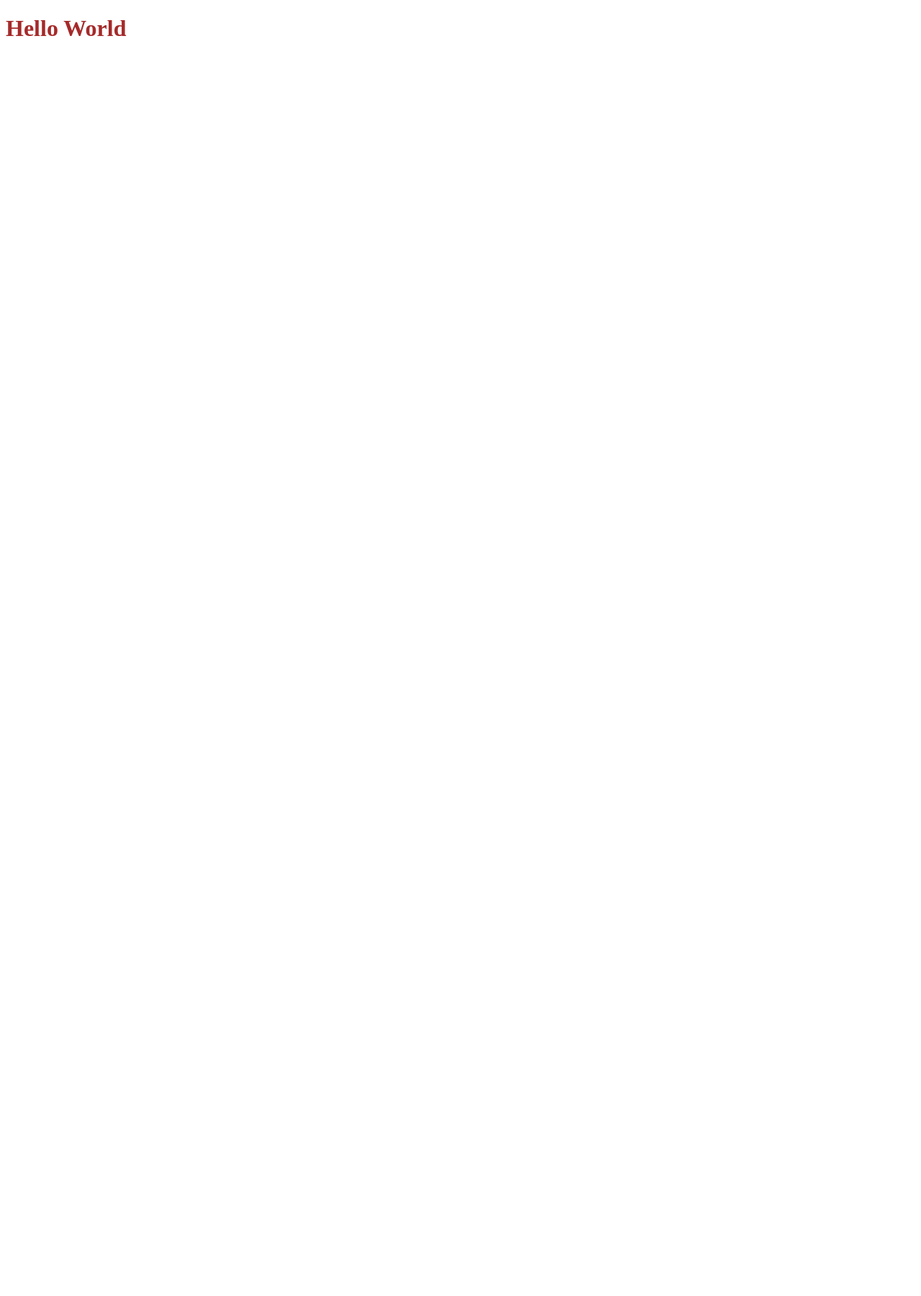
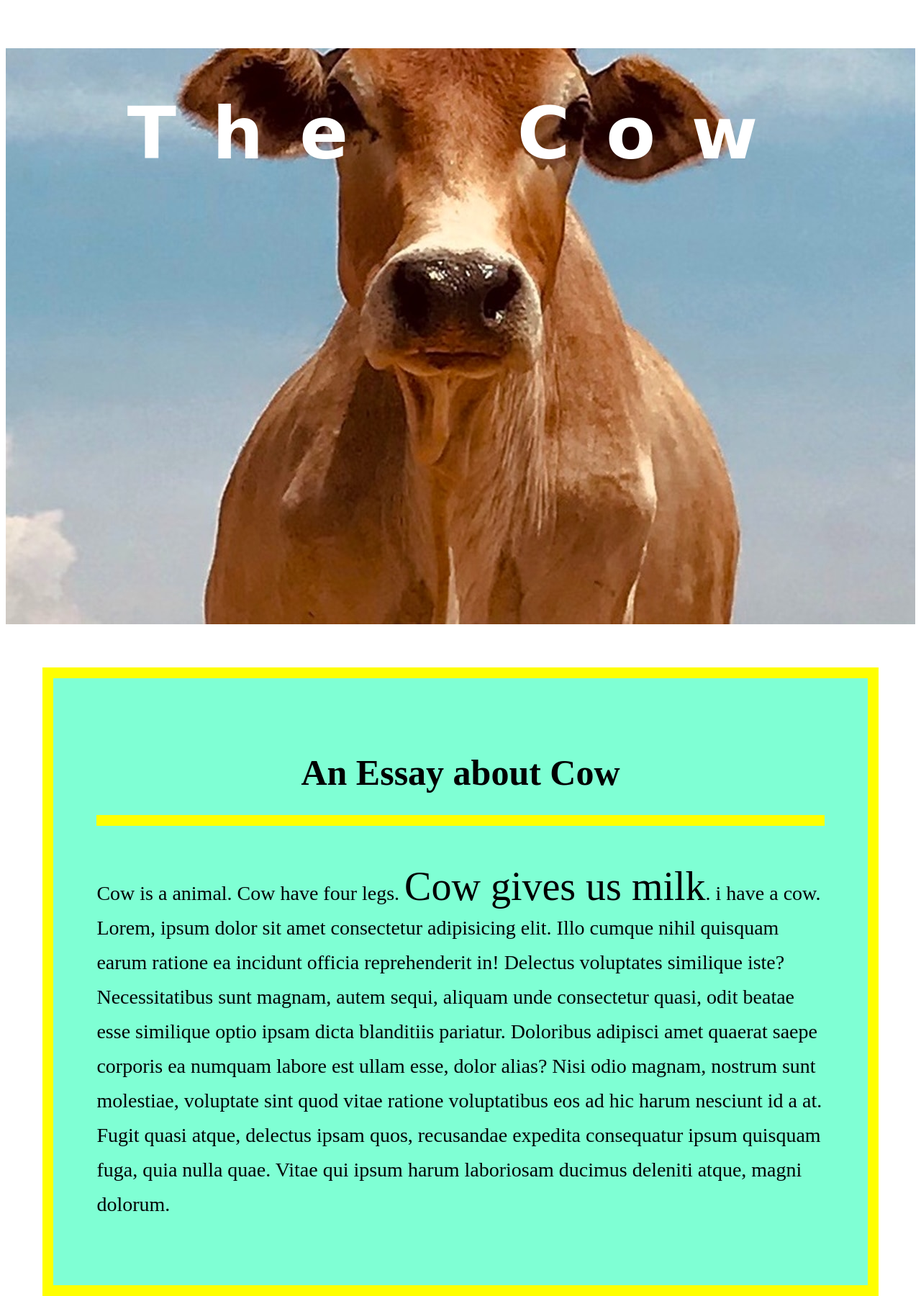
Before and after one commit to joynul24/conceptual-html-css, a plain HTML site: page index.html in a window 1280 px wide. Shown: the whole page at 72% size. Before the commit the page ends 800 px from the top, so only its background shows below. Drawn offline with Linux system fonts and the light colour scheme.

Commit message:
hero section complete and essaycompleted

```diff
--- a/index.html
+++ b/index.html
@@ -5,8 +5,24 @@
     <meta name="viewport" content="width=device-width, initial-scale=1.0">
     <title>Our Conceptlual Page</title>
     <link rel="stylesheet" href="styles/style.css">
+    <link rel="shortcut icon" href="https://img.icons8.com/?size=80&id=118909&format=png" type="image/x-icon">
 </head>
 <body>
-     <h1>Hello World</h1>
+
+    <div class="hero">
+         <h1>The Cow</h1>
+    </div>
+
+    <div class="article">
+
+        <h2>An Essay about Cow</h2>
+        <p>Cow is a animal. Cow have four legs. <span class="milk">Cow gives us milk</span>. i have a cow. Lorem, ipsum dolor sit amet consectetur adipisicing elit. Illo cumque nihil quisquam earum ratione ea incidunt officia reprehenderit in! Delectus voluptates similique iste? Necessitatibus sunt magnam, autem sequi, aliquam unde consectetur quasi, odit beatae esse similique optio ipsam dicta blanditiis pariatur. Doloribus adipisci amet quaerat saepe corporis ea numquam labore est ullam esse, dolor alias? Nisi odio magnam, nostrum sunt molestiae, voluptate sint quod vitae ratione voluptatibus eos ad hic harum nesciunt id a at. Fugit quasi atque, delectus ipsam quos, recusandae expedita consequatur ipsum quisquam fuga, quia nulla quae. Vitae qui ipsum harum laboriosam ducimus deleniti atque, magni dolorum.
+        </p>
+    </div>
+
+
+
+
+
 </body>
 </html>
--- a/styles/style.css
+++ b/styles/style.css
@@ -1,3 +1,65 @@
-h1{
-    color: brown;
+<style>
+@import url('https://fonts.googleapis.com/css2?family=Lato:ital,wght@0,100;0,300;0,400;0,700;0,900;1,100;1,300;1,400;1,700;1,900&display=swap');
+</style>
+
+*{
+    margin: 0;
+    padding: 0;
+    font-family: font-family: 'Lato', sans-serif;;
 }
+
+.hero{
+    background-image: url(../images/cow-1.jpg);
+    block-size: cover;
+    background-position: bottom center;
+    height: 100vh;
+}
+
+.hero h1{
+   color: white;
+   font-size: 100px;
+   text-align: center;
+   font-weight: 900;
+   font-family: cursive;
+   word-spacing: 100px;
+   letter-spacing: 50px;
+   padding-top: 60px;
+}
+
+.article, #cow-type{
+    width: 80%;
+    margin-left: auto;
+    margin-right: auto;
+    margin-top: 60px;
+    border-width: 15px;
+    border-color: yellow;
+    border-style: solid;
+    margin-bottom: 60px;
+    background-color: aquamarine;
+    padding: 60px;
+
+}
+
+.article h2{
+    text-align: center;
+    font-size: 50px;
+    border-color: yellow;
+    border-style: solid;
+    border-width: 15px;
+    border-top: 0;
+    border-left: 0;
+    border-right: 0;
+    padding-bottom: 30px;
+    margin-bottom: 60px;
+}
+
+.article p{
+    font-size: 28px;
+    line-height: 3rem;
+}
+
+.article p .milk{
+    font-size: 2em;
+
+
+}
```
Also changed, not shown: images/cow-1.jpg (added).
